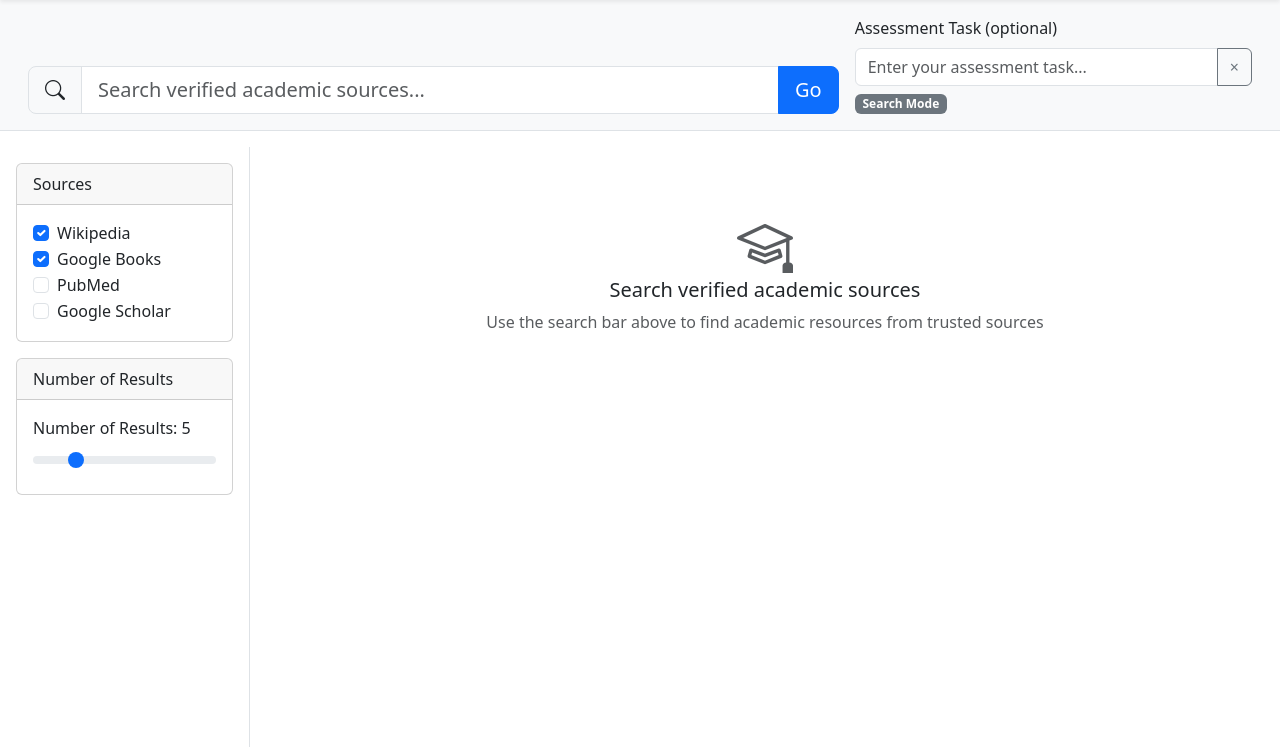
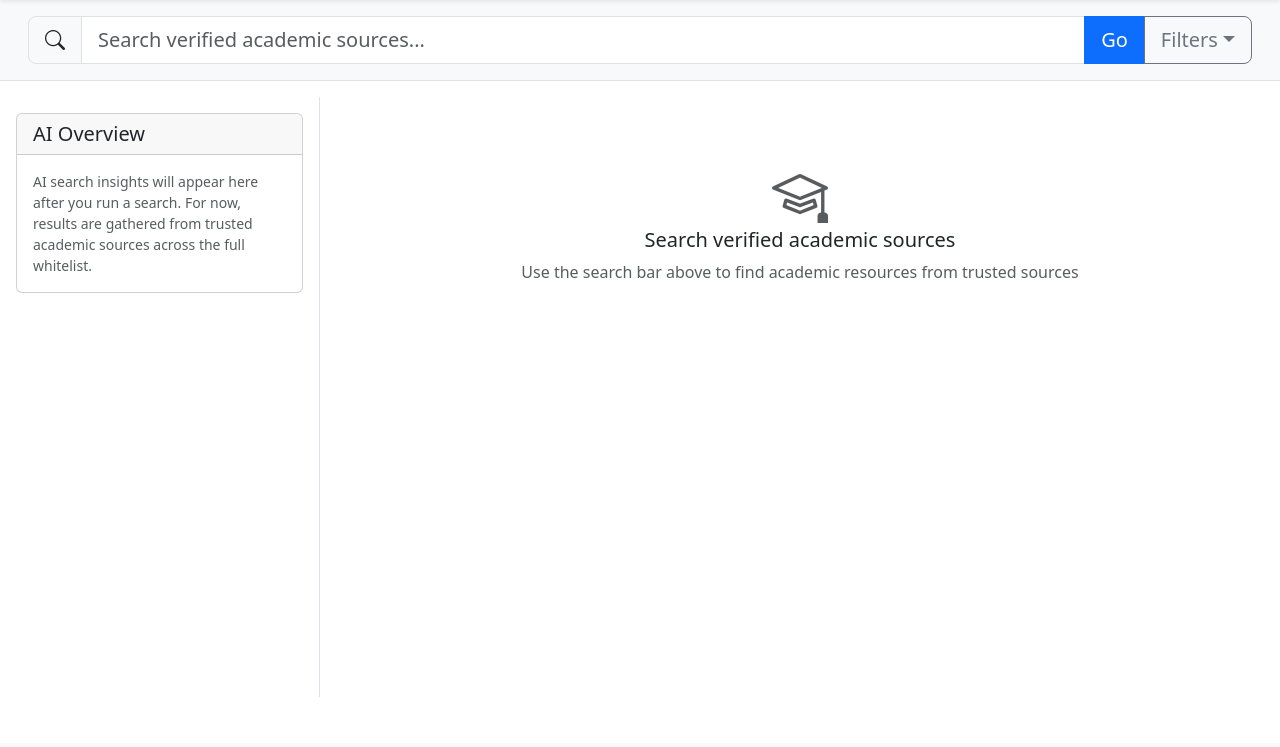
Before and after one commit to The-One-N-Only/StudyHelperAT3, a Flask app: page /browse in a window 1280 px wide. Shown: the part 57-804 px from the top of the page. After the commit the page ends 754 px from the top, so only its background shows below. Run offline with Flask 3, Linux system fonts and the light colour scheme; the visitor is signed in with stand-in values (Sample User, id 1); some libraries are stand-ins or nearby versions.

Commit message:
added a filter system, moved the AI overview to the sidebar, fixed the bugs that came up. lots

```diff
--- a/app.py
+++ b/app.py
@@ -302,7 +302,8 @@ def browse_search_all():
     search_tasks = {
         'wikipedia': (search.wikipedia, (query, num_results)),
         'gbooks': (search.gbooks, (query, num_results, filters)),
-        'pubmed': (pubmed.search, (query, num_results, filters.get('mesh_terms', []), filters.get('min_date'), filters.get('max_date')))
+        'pubmed': (pubmed.search, (query, num_results, filters.get('mesh_terms', []), filters.get('min_date'), filters.get('max_date'))),
+        'scholar': (search.google_scholar, (query, num_results,))
     }
 
     # Execute searches in parallel
--- a/src/proxy.py
+++ b/src/proxy.py
@@ -3,7 +3,7 @@ from bs4 import BeautifulSoup
 import src.whitelist as whitelist
 
 USER_AGENT = "StudyLib/1.0 (Academic Research Assistant)"
-READER_DOMAINS = {"web.md"}
+READER_DOMAINS = {"web.md", "pubmed.ncbi.nlm.nih.gov"}
 GOOGLE_BOOKS_DOMAINS = {"books.google.com"}
 READER_DOMAIN_SUFFIXES = (
     ".gov.uk",
--- a/static/css/custom.css
+++ b/static/css/custom.css
@@ -27,6 +27,57 @@ button, .btn, a, input, select, textarea {
 .card-fixed {
     min-width: 200px;
     max-width: 200px;
+}
+
+/* Browse results should fill available column space */
+[data-page="browse"] .card.card-fixed {
+    min-width: auto;
+    max-width: none;
+    width: 100%;
+}
+
+/* Limit browse card width so four cards fit in a row comfortably */
+.browse-results-row .col {
+    min-width: 220px;
+}
+
+/* Search bar full width and responsive layout */
+.browse-search-group {
+    display: flex;
+    width: 100%;
+}
+
+.browse-search-input {
+    flex: 1 1 auto;
+    min-width: 0;
+    max-width: none;
+}
+
+.browse-search-group .input-group-text,
+.browse-search-group .btn {
+    flex: 0 0 auto;
+}
+
+.browse-dropdown-menu {
+    position: absolute;
+    top: calc(100% + 0.25rem);
+    right: 0;
+    display: none;
+    z-index: 1200;
+    background-color: var(--bs-body-bg);
+    border: 1px solid var(--bs-border-color);
+    border-radius: var(--bs-border-radius);
+    box-shadow: 0 0.5rem 1rem rgba(0, 0, 0, 0.15);
+}
+
+.browse-dropdown-menu.show {
+    display: block;
+}
+
+/* Ensure sidebar remains readable with a fixed minimum width */
+#sidebarContainer {
+    min-width: 320px;
+    max-width: 360px;
 }
 
 /* Drag-and-drop upload zone */
--- a/static/js/pages/browse.js
+++ b/static/js/pages/browse.js
@@ -3,51 +3,79 @@
 import { showToast } from '../toast.js';
 import { createCard } from '../card.js';
 
-let currentFilters = [];
+const DEFAULT_SOURCES = ['wikipedia', 'gbooks', 'pubmed', 'scholar'];
 let pageRoot = null;
+let currentSearchResults = [];
 
 export function initBrowse(root) {
     pageRoot = root;
     pageRoot.innerHTML = `
         <div class="bg-body-tertiary border-bottom p-3 mb-3">
             <div class="container-fluid">
-                <div class="row g-3 align-items-end">
-                    <div class="col">
-                        <div class="input-group input-group-lg">
+                <div class="row g-3 align-items-center">
+                    <div class="col-12">
+                        <div class="dropdown d-inline-block w-100 position-relative">
+                            <div class="input-group input-group-lg browse-search-group w-100">
                                 <span class="input-group-text"><i class="bi bi-search"></i></span>
-                            <input type="text" class="form-control" id="searchInput" placeholder="Search verified academic sources...">
+                                <input type="text" class="form-control browse-search-input" id="searchInput" placeholder="Search verified academic sources...">
                                 <button class="btn btn-primary" id="goBtn">Go</button>
+                                <button class="btn btn-outline-secondary dropdown-toggle" type="button" id="filtersDropdown">Filters</button>
+                            </div>
+                            <div class="browse-dropdown-menu p-3" aria-labelledby="filtersDropdown" style="min-width: 320px;">
+                                <div class="mb-3">
+                                    <label class="form-label mb-2">Sources</label>
+                                    <div class="form-check">
+                                        <input class="form-check-input" type="checkbox" id="filterWikipedia" value="wikipedia" checked>
+                                        <label class="form-check-label" for="filterWikipedia">Wikipedia</label>
+                                    </div>
+                                    <div class="form-check">
+                                        <input class="form-check-input" type="checkbox" id="filterGBooks" value="gbooks" checked>
+                                        <label class="form-check-label" for="filterGBooks">Google Books</label>
+                                    </div>
+                                    <div class="form-check">
+                                        <input class="form-check-input" type="checkbox" id="filterPubMed" value="pubmed" checked>
+                                        <label class="form-check-label" for="filterPubMed">PubMed</label>
+                                    </div>
+                                    <div class="form-check">
+                                        <input class="form-check-input" type="checkbox" id="filterScholar" value="scholar">
+                                        <label class="form-check-label" for="filterScholar">Google Scholar</label>
                                     </div>
                                 </div>
-                    <div class="col-md-4">
-                        <label for="atnInput" class="form-label">Assessment Task (optional)</label>
+                                <div class="mb-3">
+                                    <label class="form-label mb-2">Year range</label>
                                     <div class="input-group">
-                            <input type="text" class="form-control" id="atnInput" placeholder="Enter your assessment task...">
-                            <button class="btn btn-outline-secondary" id="clearAtnBtn" type="button">×</button>
+                                        <input type="number" class="form-control" id="filterYearFrom" placeholder="From" min="1900" max="2030">
+                                        <input type="number" class="form-control" id="filterYearTo" placeholder="To" min="1900" max="2030">
                                     </div>
-                        <div class="mt-1">
-                            <span class="badge bg-secondary" id="modeBadge">Search Mode</span>
+                                </div>
+                                <div class="mb-3">
+                                    <label class="form-label mb-2">Content type</label>
+                                    <select class="form-select" id="filterContentType">
+                                        <option value="">Any</option>
+                                        <option value="review">Review article</option>
+                                        <option value="survey">Survey</option>
+                                        <option value="case study">Case study</option>
+                                        <option value="full text">Full text</option>
+                                    </select>
+                                </div>
+                                <div class="mb-3">
+                                    <label class="form-label mb-2">Sorting</label>
+                                    <select class="form-select" id="filterSorting">
+                                        <option value="">Default</option>
+                                        <option value="recent">Most recent</option>
+                                        <option value="highly_cited">Highly cited</option>
+                                        <option value="open_access">Open access</option>
+                                    </select>
+                                </div>
+                            </div>
                         </div>
                     </div>
                 </div>
             </div>
         </div>
         <div class="d-flex" style="height: calc(100vh - 200px);">
-            <div class="border-end p-3" style="width: 250px; overflow-y: auto;" id="filterContainer"></div>
+            <div class="border-end p-3 flex-shrink-0" style="width: 320px; min-width: 320px; overflow-y: auto;" id="sidebarContainer"></div>
             <div class="flex-grow-1 p-3 overflow-y-auto">
-                <div id=\"aiSummaryBox\" class=\"card mb-4 d-none\" style=\"max-width: 600px;\">
-                    <div class=\"card-header p-2\" style=\"cursor: pointer;\" data-bs-toggle=\"collapse\" data-bs-target=\"#aiSummaryContent\">
-                        <h6 class=\"mb-0\">
-                            <i class=\"bi bi-chevron-down me-2\" id=\"summaryChevron\"></i>
-                            <strong>AI Overview</strong>
-                        </h6>
-                    </div>
-                    <div class=\"collapse show\" id=\"aiSummaryContent\">
-                        <div class=\"card-body p-3\">
-                            <p class=\"card-text text-muted ai-summary-text small mb-0\">Generating summary...</p>
-                        </div>
-                    </div>
-                </div>
                 <div id="resultsContainer">
                     <div class="text-center py-5">
                         <i class="bi bi-mortarboard display-4 text-muted"></i>
@@ -60,122 +88,119 @@ export function initBrowse(root) {
     `;
 
     registerEvents();
-    loadFilters();
+    renderSidebar();
 }
 
 function registerEvents() {
     const searchInput = pageRoot.querySelector('#searchInput');
     const goBtn = pageRoot.querySelector('#goBtn');
-    const atnInput = pageRoot.querySelector('#atnInput');
-    const clearAtnBtn = pageRoot.querySelector('#clearAtnBtn');
+    const filtersDropdown = pageRoot.querySelector('#filtersDropdown');
+    const dropdownMenu = pageRoot.querySelector('.browse-dropdown-menu');
+    const sortingSelect = pageRoot.querySelector('#filterSorting');
 
     goBtn.addEventListener('click', performSearch);
     searchInput.addEventListener('keypress', (e) => {
         if (e.key === 'Enter') performSearch();
     });
 
-    atnInput.addEventListener('input', updateModeBadge);
-    clearAtnBtn.addEventListener('click', () => {
-        atnInput.value = '';
-        updateModeBadge();
+    filtersDropdown?.addEventListener('click', (event) => {
+        event.stopPropagation();
+        if (!dropdownMenu) return;
+        const open = dropdownMenu.classList.toggle('show');
+        filtersDropdown.setAttribute('aria-expanded', open ? 'true' : 'false');
     });
 
-    pageRoot.addEventListener('change', (event) => {
-        if (event.target && event.target.name === 'sources') {
-            renderFilters();
+    dropdownMenu?.addEventListener('click', (event) => {
+        event.stopPropagation();
+    });
+
+    document.addEventListener('click', () => {
+        if (!dropdownMenu) return;
+        dropdownMenu.classList.remove('show');
+        filtersDropdown?.setAttribute('aria-expanded', 'false');
+    });
+
+    sortingSelect?.addEventListener('change', () => {
+        if (currentSearchResults.length > 0) {
+            const sortedResults = sortResults(currentSearchResults, sortingSelect.value);
+            renderResults(sortedResults);
         }
     });
 }
 
-function loadFilters() {
-    fetch('/api/filters')
-        .then((r) => r.json())
-        .then((data) => {
-            currentFilters = data.filters || [];
-            renderFilters();
-            updateModeBadge();
-        })
-        .catch(() => {
-            showToast('Unable to load search filters', 'danger');
-        });
+function renderSidebar() {
+    const sidebar = pageRoot.querySelector('#sidebarContainer');
+    sidebar.innerHTML = `
+        <div class="card mb-3">
+            <div class="card-header">
+                <h5 class="card-title mb-0">AI Overview</h5>
+            </div>
+            <div class="card-body">
+                <p class="text-muted small mb-0">AI search insights will appear here after you run a search. For now, results are gathered from trusted academic sources across the full whitelist.</p>
+            </div>
+        </div>
+    `;
 }
 
-function renderFilters() {
-    const filterContainer = pageRoot.querySelector('#filterContainer');
-    filterContainer.innerHTML = '';
-
-    const selectedSources = getSelectedSources();
-
-    currentFilters.forEach((filter) => {
-        if (filter.shown_source && !selectedSources.includes(filter.shown_source)) return;
-
-        const card = document.createElement('div');
-        card.className = 'card mb-3';
-        card.innerHTML = `
-            <div class="card-header">${filter.title}</div>
-            <div class="card-body">
-                ${renderFilterControl(filter)}
-            </div>
-        `;
-        filterContainer.appendChild(card);
-    });
-
-    pageRoot.querySelectorAll('input[type="range"]').forEach((range) => {
-        const valueLabel = pageRoot.querySelector(`#${range.id}Value`);
-        if (valueLabel) {
-            valueLabel.textContent = range.value;
-            range.addEventListener('input', () => {
-                valueLabel.textContent = range.value;
-            });
-        }
-    });
-}
-
-function renderFilterControl(filter) {
-    if (filter.type === 'radio') {
-        return filter.options
-            .map(
-                (opt) => `
-            <div class="form-check">
-                <input class="form-check-input" type="radio" name="${filter.name}" id="${opt.id}" value="${opt.id}" ${filter.default === opt.id ? 'checked' : ''}>
-                <label class="form-check-label" for="${opt.id}">${opt.name}</label>
-            </div>`
-            )
-            .join('');
-    }
-    if (filter.type === 'checkbox') {
-        return filter.options
-            .map(
-                (opt) => `
-            <div class="form-check">
-                <input class="form-check-input" type="checkbox" name="${filter.name}" id="${opt.id}" value="${opt.id}" ${opt.checked ? 'checked' : ''}>
-                <label class="form-check-label" for="${opt.id}">${opt.name}</label>
-            </div>`
-            )
-            .join('');
-    }
-    if (filter.type === 'range') {
-        return `
-            <label for="${filter.id}" class="form-label">${filter.name}: <span id="${filter.id}Value">${filter.default}</span></label>
-            <input type="range" class="form-range" id="${filter.id}" min="${filter.min}" max="${filter.max}" step="${filter.step}" value="${filter.default}">`;
-    }
-    return '';
+function appendQueryTerm(term) {
+    const searchInput = pageRoot.querySelector('#searchInput');
+    const current = searchInput.value.trim();
+    searchInput.value = current ? `${current} ${term}` : term;
+    searchInput.focus();
 }
 
 function getSelectedSources() {
-    return Array.from(pageRoot.querySelectorAll('input[name="sources"]:checked')).map(cb => cb.value);
+    const dropdownToggle = pageRoot.querySelector('#filtersDropdown');
+    const dropdownMenu = dropdownToggle?.closest('.dropdown')?.querySelector('.dropdown-menu');
+    const checkedInputs = dropdownMenu
+        ? dropdownMenu.querySelectorAll('input[type="checkbox"]:checked')
+        : pageRoot.querySelectorAll('input[type="checkbox"]:checked');
+    return Array.from(checkedInputs).map((checkbox) => checkbox.value);
 }
 
-function updateModeBadge() {
-    const badge = pageRoot.querySelector('#modeBadge');
-    const atn = pageRoot.querySelector('#atnInput').value.trim();
-    if (atn) {
-        badge.className = 'badge bg-primary';
-        badge.textContent = 'ATN Mode';
-    } else {
-        badge.className = 'badge bg-secondary';
-        badge.textContent = 'Search Mode';
+function buildFilters() {
+    const filters = {};
+    const yearFrom = pageRoot.querySelector('#filterYearFrom').value.trim();
+    const yearTo = pageRoot.querySelector('#filterYearTo').value.trim();
+    const contentType = pageRoot.querySelector('#filterContentType').value;
+
+    if (yearFrom) filters.min_date = yearFrom;
+    if (yearTo) filters.max_date = yearTo;
+    if (contentType) filters.content_type = contentType;
+
+    return filters;
 }
+
+function sortResults(results, sortingCriteria) {
+    if (!sortingCriteria) return results;
+
+    const sorted = [...results];
+    switch (sortingCriteria) {
+        case 'recent':
+            sorted.sort((a, b) => {
+                const dateA = new Date(a.date || a.publication_date || 0);
+                const dateB = new Date(b.date || b.publication_date || 0);
+                return dateB - dateA;
+            });
+            break;
+        case 'highly_cited':
+            sorted.sort((a, b) => {
+                const citesA = a.citations || a.citation_count || 0;
+                const citesB = b.citations || b.citation_count || 0;
+                return citesB - citesA;
+            });
+            break;
+        case 'open_access':
+            sorted.sort((a, b) => {
+                const accessA = a.is_open_access || a.open_access ? 1 : 0;
+                const accessB = b.is_open_access || b.open_access ? 1 : 0;
+                return accessB - accessA;
+            });
+            break;
+        default:
+            break;
+    }
+    return sorted;
 }
 
 function performSearch() {
@@ -188,26 +213,20 @@ function performSearch() {
         return;
     }
 
-    const numResults = parseInt(pageRoot.querySelector('#resultsSlider').value, 10);
-    const filters = {};
-    if (sources.includes('gbooks')) {
-        filters.download = pageRoot.querySelector('input[name="download"]:checked')?.value;
-        filters.available = pageRoot.querySelector('input[name="available"]:checked')?.value;
-        filters.print = pageRoot.querySelector('input[name="print"]:checked')?.value;
-    }
-
+    const filters = buildFilters();
     const resultsContainer = pageRoot.querySelector('#resultsContainer');
     resultsContainer.innerHTML = '<div class="text-center"><div class="spinner-border" role="status"></div><p>Searching...</p></div>';
 
     fetch('/api/browse/search-all', {
         method: 'POST',
         headers: { 'Content-Type': 'application/json' },
-        body: JSON.stringify({ query, sources, num_results: numResults, filters })
+        body: JSON.stringify({ query, sources, num_results: 10, filters })
     })
         .then((r) => r.json())
         .then((result) => {
             if (result.status) {
-                renderResults(result.results, query);
+                currentSearchResults = result.results || [];
+                renderResults(currentSearchResults);
             } else {
                 showNoResults();
             }
@@ -218,21 +237,17 @@ function performSearch() {
         });
 }
 
-function renderResults(results, query) {
+function renderResults(results) {
     const resultsContainer = pageRoot.querySelector('#resultsContainer');
     resultsContainer.innerHTML = '';
 
-    const summaryBox = pageRoot.querySelector('#aiSummaryBox');
-    summaryBox.classList.remove('d-none');
-    summaryBox.querySelector('.ai-summary-text').innerHTML = `Generating summary for <strong>${escapeHtml(query)}</strong>...`;
-
-    if (results.length === 0) {
+    if (!results || results.length === 0) {
         showNoResults();
         return;
     }
 
     const row = document.createElement('div');
-    row.className = 'row row-cols-2 row-cols-md-3 row-cols-xl-4 g-3';
+    row.className = 'row row-cols-1 row-cols-sm-2 row-cols-md-4 row-cols-lg-4 g-2 browse-results-row';
     results.forEach((item) => {
         const col = document.createElement('div');
         col.className = 'col';
@@ -240,46 +255,9 @@ function renderResults(results, query) {
         row.appendChild(col);
     });
     resultsContainer.appendChild(row);
-
-    const atn = pageRoot.querySelector('#atnInput').value.trim();
-    summarizeSearchResults(query, results, atn);
-}
-
-function summarizeSearchResults(query, results, atn) {
-    const summaryBox = pageRoot.querySelector('#aiSummaryBox');
-    const trimmedResults = results.slice(0, 8).map((item) => ({
-        title: item.title || '',
-        description: item.description || '',
-        source_name: item.source_name || '',
-        source_url: item.source_url || ''
-    }));
-
-    fetch('/api/browse/summary', {
-        method: 'POST',
-        headers: { 'Content-Type': 'application/json' },
-        body: JSON.stringify({ query, results: trimmedResults, atn })
-    })
-        .then((r) => r.json())
-        .then((result) => {
-            if (result.status) {
-                const text = result.summary.replace(/^\*\*|\*\*$/g, '').trim();
-                summaryBox.querySelector('.ai-summary-text').textContent = text;
-            } else {
-                summaryBox.querySelector('.ai-summary-text').textContent = 'AI summarisation is currently unavailable.';
-            }
-        })
-        .catch(() => {
-            summaryBox.querySelector('.ai-summary-text').textContent = 'AI summarisation failed. Please try again later.';
-        });
 }
 
 function showNoResults() {
     const resultsContainer = pageRoot.querySelector('#resultsContainer');
     resultsContainer.innerHTML = '<div class="text-center"><i class="bi bi-search display-4 text-muted"></i><h5>No results found</h5></div>';
 }
-
-function escapeHtml(value) {
-    const div = document.createElement('div');
-    div.textContent = value;
-    return div.innerHTML;
-}
```
Lines whose indentation alone changed are shown as unchanged.
